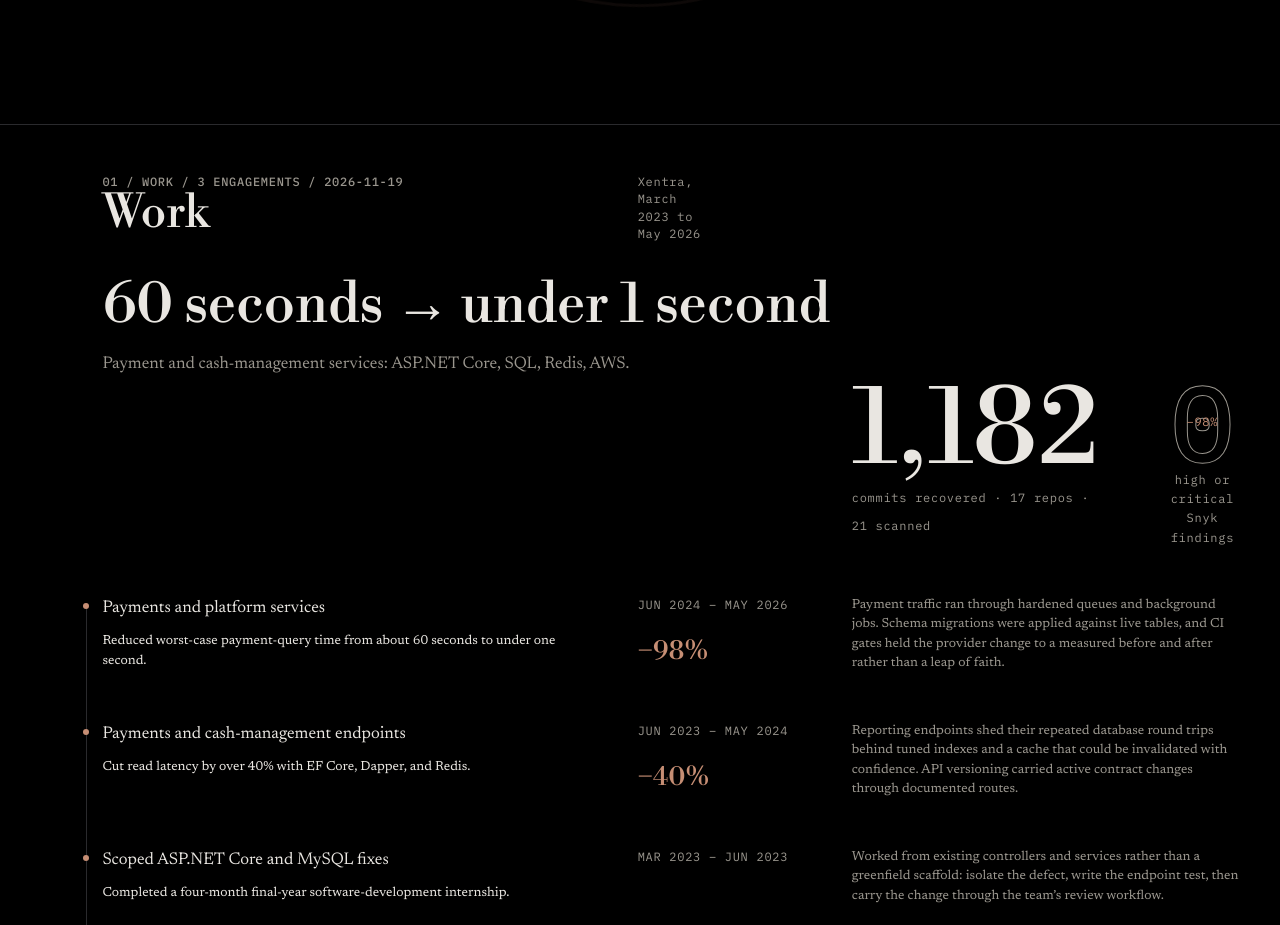
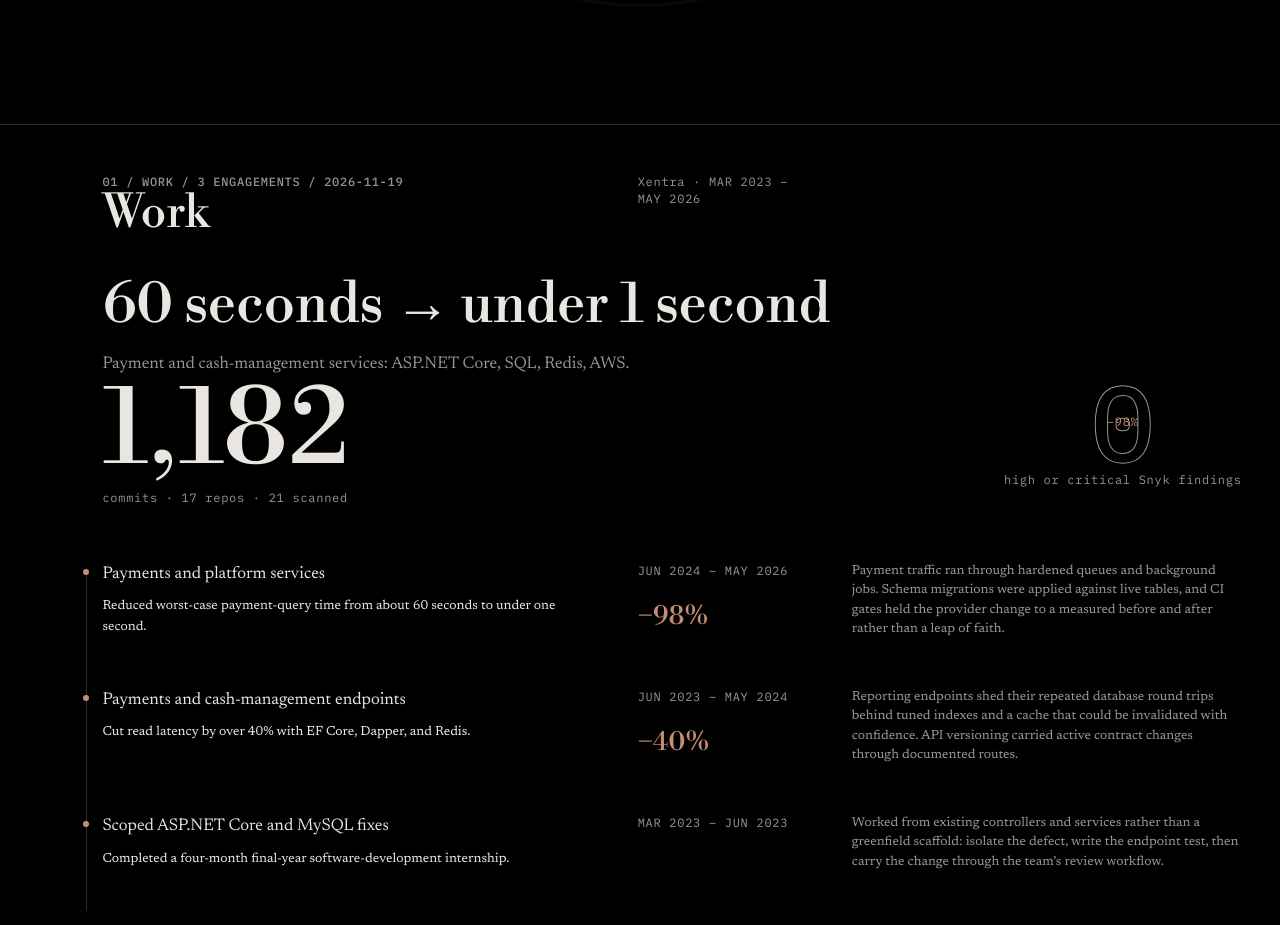
Before and after one commit to nathwn12/nathwn12.github.io, a React (Vite) app: page / in a window 1280 px wide. Shown: the part 1520-2445 px from the top of the page. Built offline with nearby package versions, Linux system fonts and the light colour scheme.

Commit message:
fix(band): let the seal and the note breathe

```diff
--- a/src/components/LedgerPage.tsx
+++ b/src/components/LedgerPage.tsx
@@ -254,7 +254,10 @@ export default function LedgerPage() {
           <div className="band">
             <div>
               <b>{workBand[0].figure}</b>
-              <span>{workBand[0].label}</span>
+              <span>
+                <span className="band-caption">{workBand[0].label}</span>
+                <span className="band-caption-long">{workBand[0].labelLong}</span>
+              </span>
             </div>
             <ZeroSeal figure={workBand[1].figure} label={workBand[1].label} />
           </div>
--- a/src/content/coordinates.ts
+++ b/src/content/coordinates.ts
@@ -1,4 +1,4 @@
-import { employer, experience } from "./experience";
+import { employer, experience, spineDate, tenureSpan } from "./experience";
 import { availability, recordOpener } from "./hero";
 import { contactBlock, standfirst } from "./ledger";
 import { signal, specLines } from "./signal";
@@ -33,7 +33,7 @@ export const coordinates: Record<CoordinateKey, Coordinate> = {
   work: {
     value: `${experience.length} ENGAGEMENTS`,
     date,
-    margin: `${employer.shortName}, ${employer.period}`,
+    margin: `${employer.shortName} · ${spineDate(tenureSpan)}`,
   },
   oss: {
     value: `${featuredRows.length + indexRows.length} REPOS`,
--- a/src/content/ledger.ts
+++ b/src/content/ledger.ts
@@ -226,7 +226,9 @@ export const proofRows: RecordRow[] = [
 export const workBand = [
   {
     figure: figures.commits,
-    label: `commits recovered · ${figures.repositories} repos · ${figures.scanned} scanned`,
+    label: `commits · ${figures.repositories} repos · ${figures.scanned} scanned`,
+    // The longer form is shown only where it holds one line.
+    labelLong: `commits recovered · ${figures.repositories} repos · ${figures.scanned} scanned`,
   },
   {
     figure: proofRows.find((row) => row.claim.startsWith("Security"))?.figure ?? "0",
--- a/src/styles/ledger.css
+++ b/src/styles/ledger.css
@@ -686,6 +686,13 @@ video.horizon-media.is-playing {
   color: var(--color-ink-muted);
 }
 
+/* Work's short derived note uses its full aside column as a block; the shared
+   subgrid layout put the text in one narrow track. */
+#work .chapter-margin {
+  display: block;
+  max-width: 34ch;
+}
+
 /* The measured cron is one indivisible token inside the chapter's note. */
 .cron-value {
   white-space: nowrap;
@@ -1001,6 +1008,37 @@ video.horizon-media.is-playing {
   font-size: var(--text-mono);
   letter-spacing: var(--tracking-data);
   color: var(--color-ink-muted);
+}
+
+/* The caption keeps its shortest form; the recovered form appears only where
+   the band can hold it on one line. */
+.pc .band-caption-long {
+  display: none;
+}
+
+@media (min-width: 2200px) {
+  .pc .band-caption {
+    display: none;
+  }
+
+  .pc .band-caption-long {
+    display: inline;
+  }
+}
+
+/* Between 1100 and 1600 the four-track band is too narrow for the figure and
+   the seal. Use the full measure, a tighter gap, and a seal wide enough for a
+   two-line label so nothing crosses the field edge. */
+@media (min-width: 1100px) and (max-width: 1600px) {
+  .pc .band {
+    grid-column: measure-start / field-end;
+    column-gap: var(--space-24);
+  }
+
+  .pc .zero-seal {
+    flex: 0 0 auto;
+    min-width: 150px;
+  }
 }
 
 /* At native the figure widths this div a hair under the label's own text, so
@@ -1359,6 +1397,12 @@ video.horizon-media.is-playing {
     --index-rail: 12vw;
   }
 
+  /* The fixed dock needs a reserve at the end of the document so the last
+     row of links clears its top edge and the safe-area inset. */
+  .colophon {
+    padding-block-end: calc(44px + env(safe-area-inset-bottom) + 5vh + var(--space-16));
+  }
+
   /* The spine sits at 6vw; the plate keeps the same gutter + rail origin as
      the chapter field and ends on the field gutter. */
 
```
Also changed, not shown: 1 other file (tests, documents, lock files or other folders).
